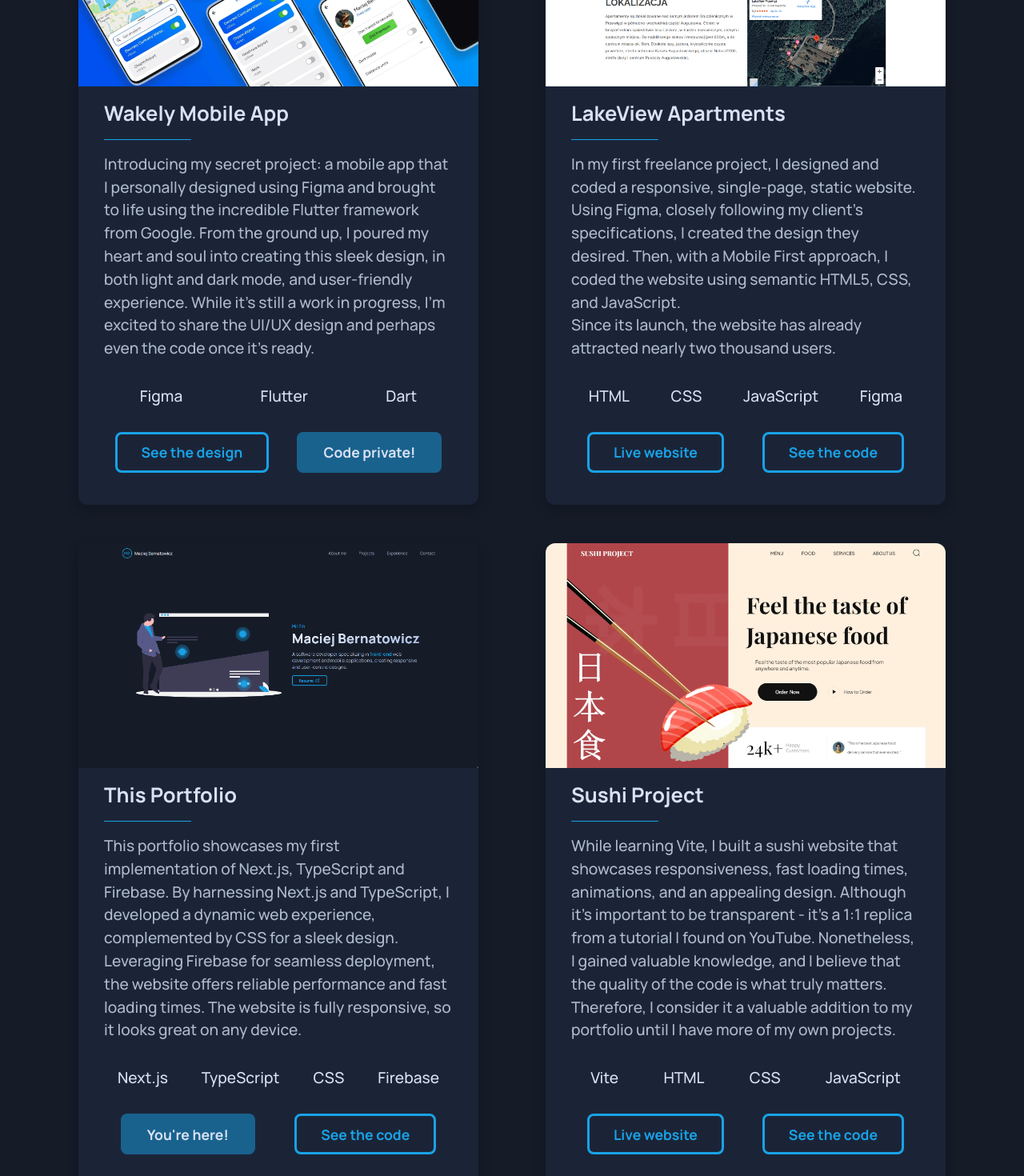
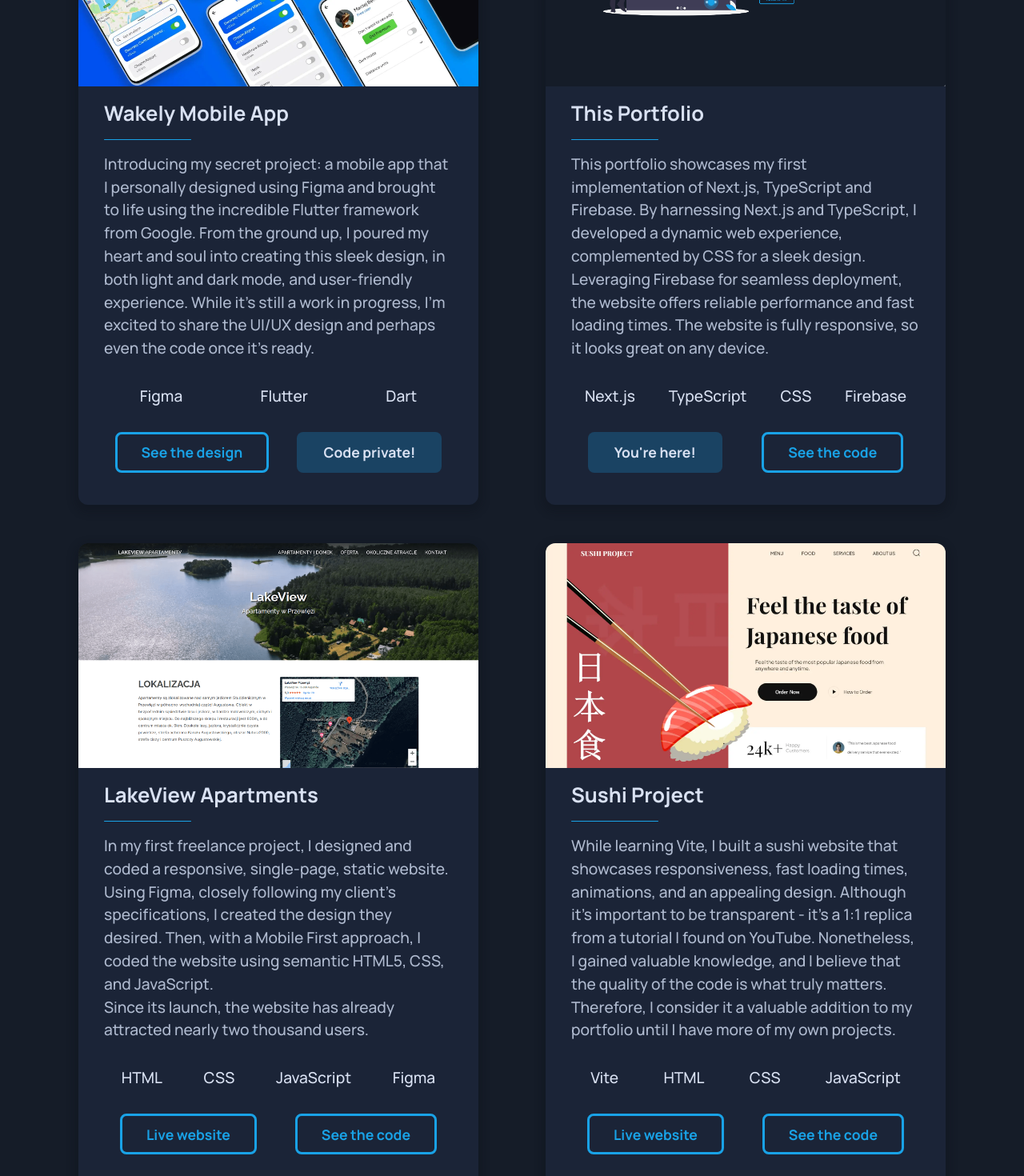
Before and after one commit to Malcewicz/Portfolio-V1, a Next.js app: page / in a window 1280 px wide. Shown: the part 2020-3490 px from the top of the page at 80% size. Built offline with nearby package versions, Linux system fonts and the light colour scheme.

Commit message:
Fixed modal, code cleanup

```diff
--- a/app/globals.css
+++ b/app/globals.css
@@ -148,14 +148,14 @@ li {
   padding: 0.65rem 1.875rem;
 }
 
-.btn.active {
-  background-color: rgba(25 160 230 / 0.5);
+.btn.disabled {
+  background-color: rgba(25 160 230 / 0.25);
   border-color: transparent;
   color: var(--text-color);
 }
 
-.btn.active:hover,
-.btn.active > a {
+.btn.disabled:hover,
+.btn.disabled > a {
   box-shadow: none;
   cursor: default;
 }
--- a/components/projects.tsx
+++ b/components/projects.tsx
@@ -20,7 +20,7 @@ const Projects = () => {
           initial={{ opacity: 0, y: 25 }}
           whileInView={{ opacity: 1, y: 0 }}
           viewport={{ once: true }}
-          transition={{ delay: 0.5, duration: 0.4 }}
+          transition={{ delay: 0.4, duration: 0.4 }}
           className="card"
         >
           <div className="card-img">
@@ -50,9 +50,54 @@ const Projects = () => {
               <div className="btn" onClick={() => setShowProject(true)}>
                 <a>See the design</a>
               </div>
-              <div className="btn active">
-                <Link href="#" aria-disabled>
-                  Code private!
+              <div className="btn disabled">
+                <a aria-disabled>Code private!</a>
+              </div>
+            </div>
+          </div>
+        </motion.article>
+
+        {/* Portfolio */}
+        <motion.article
+          initial={{ opacity: 0, y: 25 }}
+          whileInView={{ opacity: 1, y: 0 }}
+          viewport={{ once: true }}
+          transition={{ delay: 0.5, duration: 0.4 }}
+          className="card"
+        >
+          <div className="card-img">
+            <Image
+              fill
+              src="/portfolio_1080p.webp"
+              alt="Screenshot of the main page of my portfolio"
+            />
+          </div>
+          <div className="card-content">
+            <h3>This Portfolio</h3>
+            <p>
+              This portfolio showcases my first implementation of Next.js,
+              TypeScript and Firebase. By harnessing Next.js and TypeScript, I
+              developed a dynamic web experience, complemented by CSS for a
+              sleek design. Leveraging Firebase for seamless deployment, the
+              website offers reliable performance and fast loading times. The
+              website is fully responsive, so it looks great on any device.
+            </p>
+            <ul>
+              <li>Next.js</li>
+              <li>TypeScript</li>
+              <li>CSS</li>
+              <li>Firebase</li>
+            </ul>
+            <div className="links">
+              <div className="btn disabled">
+                <a aria-disabled>You're here!</a>
+              </div>
+              <div className="btn">
+                <Link
+                  href="https://github.com/Malcewicz/nextjs-portfolio"
+                  target="_blank"
+                >
+                  See the code
                 </Link>
               </div>
             </div>
@@ -64,7 +109,7 @@ const Projects = () => {
           initial={{ opacity: 0, y: 25 }}
           whileInView={{ opacity: 1, y: 0 }}
           viewport={{ once: true }}
-          transition={{ delay: 0.5, duration: 0.4 }}
+          transition={{ delay: 0.4, duration: 0.4 }}
           className="card"
         >
           <div className="card-img">
@@ -110,61 +155,12 @@ const Projects = () => {
           </div>
         </motion.article>
 
-        {/* Portfolio */}
-        <motion.article
-          initial={{ opacity: 0, y: 25 }}
-          whileInView={{ opacity: 1, y: 0 }}
-          viewport={{ once: true }}
-          transition={{ delay: 0.6, duration: 0.4 }}
-          className="card"
-        >
-          <div className="card-img">
-            <Image
-              fill
-              src="/portfolio_1080p.webp"
-              alt="Screenshot of the main page of my portfolio"
-            />
-          </div>
-          <div className="card-content">
-            <h3>This Portfolio</h3>
-            <p>
-              This portfolio showcases my first implementation of Next.js,
-              TypeScript and Firebase. By harnessing Next.js and TypeScript, I
-              developed a dynamic web experience, complemented by CSS for a
-              sleek design. Leveraging Firebase for seamless deployment, the
-              website offers reliable performance and fast loading times. The
-              website is fully responsive, so it looks great on any device.
-            </p>
-            <ul>
-              <li>Next.js</li>
-              <li>TypeScript</li>
-              <li>CSS</li>
-              <li>Firebase</li>
-            </ul>
-            <div className="links">
-              <div className="btn active">
-                <Link href="#" aria-disabled>
-                  You're here!
-                </Link>
-              </div>
-              <div className="btn">
-                <Link
-                  href="https://github.com/Malcewicz/nextjs-portfolio"
-                  target="_blank"
-                >
-                  See the code
-                </Link>
-              </div>
-            </div>
-          </div>
-        </motion.article>
-
         {/* Sushi Project */}
         <motion.article
           initial={{ opacity: 0, y: 25 }}
           whileInView={{ opacity: 1, y: 0 }}
           viewport={{ once: true }}
-          transition={{ delay: 0.6, duration: 0.4 }}
+          transition={{ delay: 0.5, duration: 0.4 }}
           className="card"
         >
           <div className="card-img">
@@ -241,7 +237,7 @@ const Projects = () => {
                   />
                 </a>
               </div>
-              <p>Hint: click the image to open it in a new window :)</p>
+              <p>Hint: you can click the image to open it in a new window :)</p>
               <div className="links">
                 <div className="btn" onClick={() => setShowProject(false)}>
                   <a>Close</a>
--- a/styles/projects.css
+++ b/styles/projects.css
@@ -138,11 +138,15 @@
   text-align: center;
 }
 
+.project-modal > p {
+  font-size: 1.2rem;
+}
+
 .project-modal > .modal-img {
   position: relative;
   width: 100%;
   aspect-ratio: 16 / 9;
-  border-radius: 12px;
+  border-radius: 5px;
   overflow: hidden;
 }
 
```
